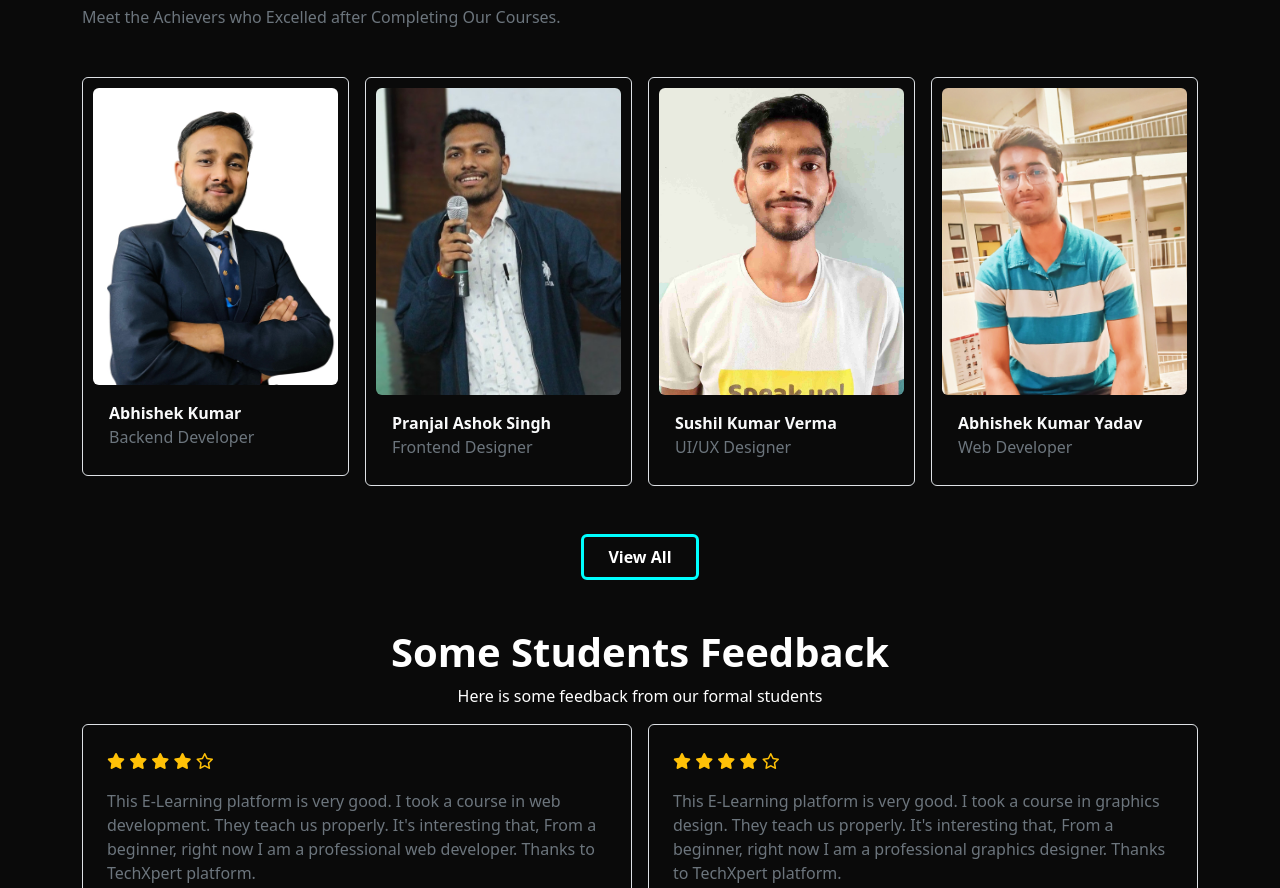
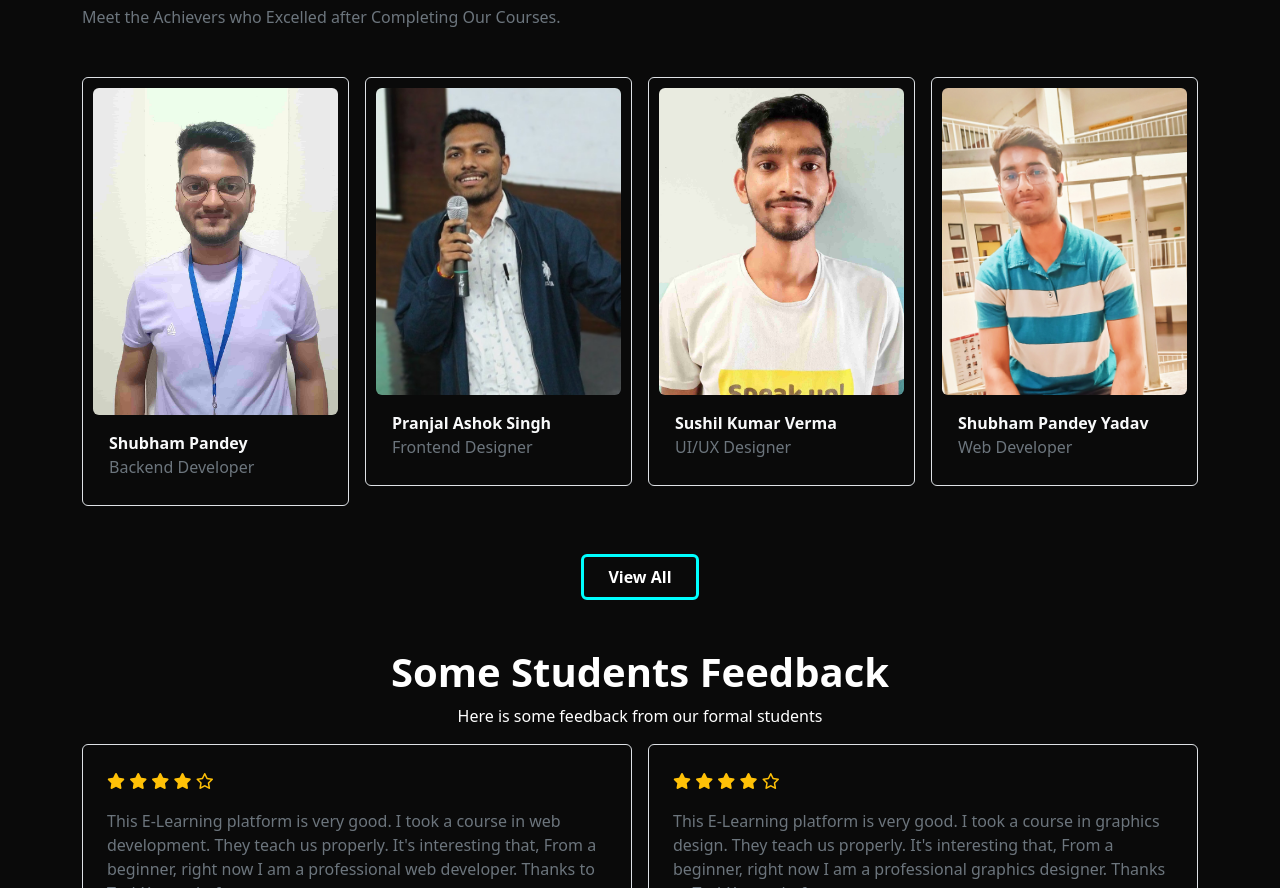
Before and after one commit to sushilverma1125/TechXpert, a website: page views/index.html in a window 1280 px wide. Shown: the part 2664-3552 px from the top of the page. Drawn offline with nearby package versions, Linux system fonts and the light colour scheme.

Commit message:
minor ui fix

```diff
--- a/views/index.html
+++ b/views/index.html
@@ -675,10 +675,10 @@
                     <!-- Single Student -->
                     <div class="col-12 col-md-6 col-lg-3">
                         <div class="border rounded stud">
-                            <img src="/images/abhi1.jpeg" class="img-fluid col-md-12 col-12 rounded" alt="Student 1">
+                            <img src="/images/pandeyji.jpg" class="img-fluid col-md-12 col-12 rounded" alt="Student 1">
                             <div class="ps-3 pt-3">
                                 <p class="text-secondary">
-                                    <span class="text-light fw-bold">Abhishek Kumar</span><br>Backend Developer
+                                    <span class="text-light fw-bold">Shubham Pandey</span><br>Backend Developer
                                 </p>
                             </div>
                         </div>
@@ -713,7 +713,7 @@
                                 style="overflow: hidden;">
                             <div class="ps-3 pt-3">
                                 <p class="text-secondary">
-                                    <span class="fw-bold text-light">Abhishek Kumar Yadav</span><br>Web Developer
+                                    <span class="fw-bold text-light">Shubham Pandey Yadav</span><br>Web Developer
                                 </p>
                             </div>
                         </div>
```
Also changed, not shown: views/main.html (+3 -3 lines), public/images/pandeyji.jpg (added).
